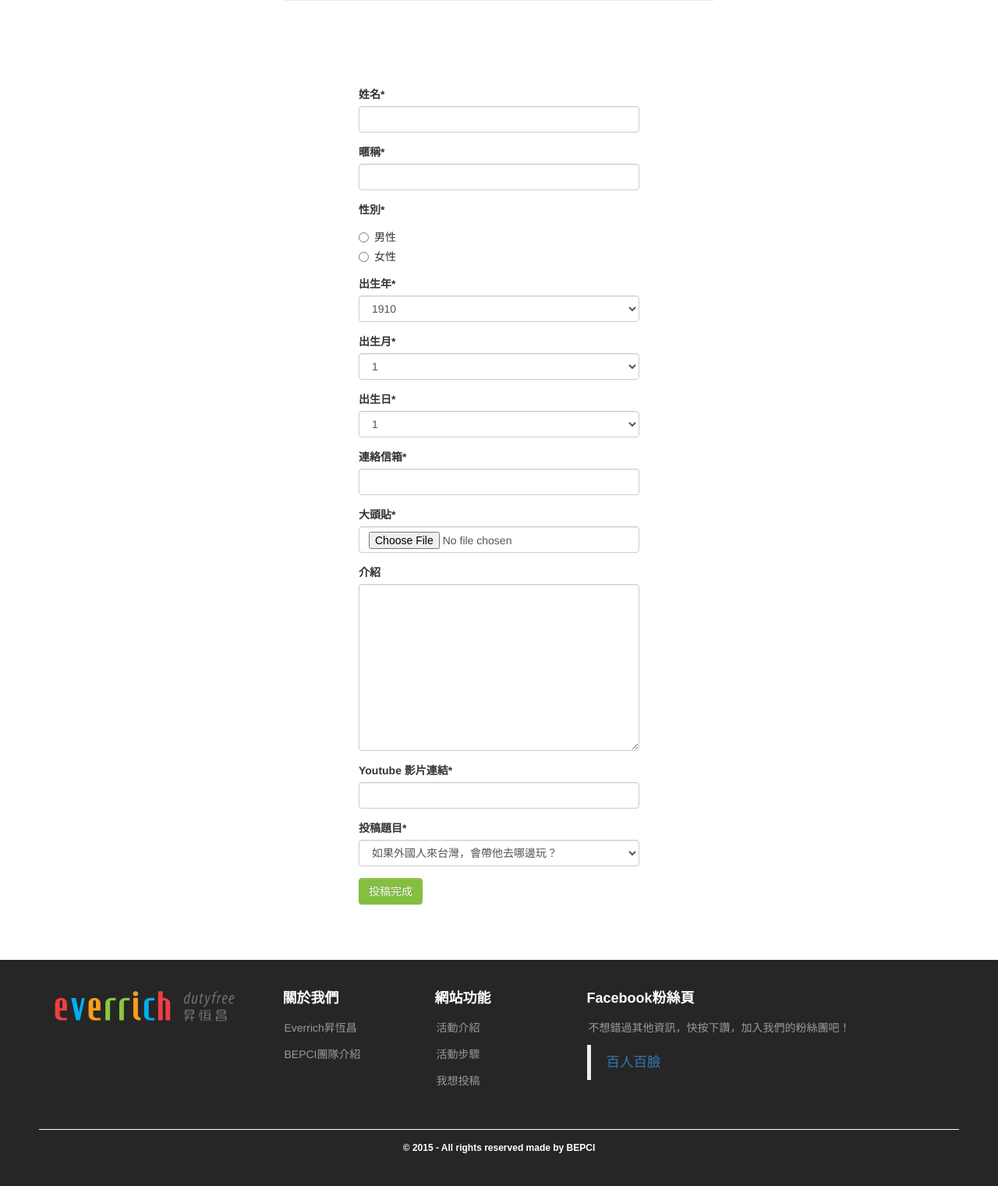
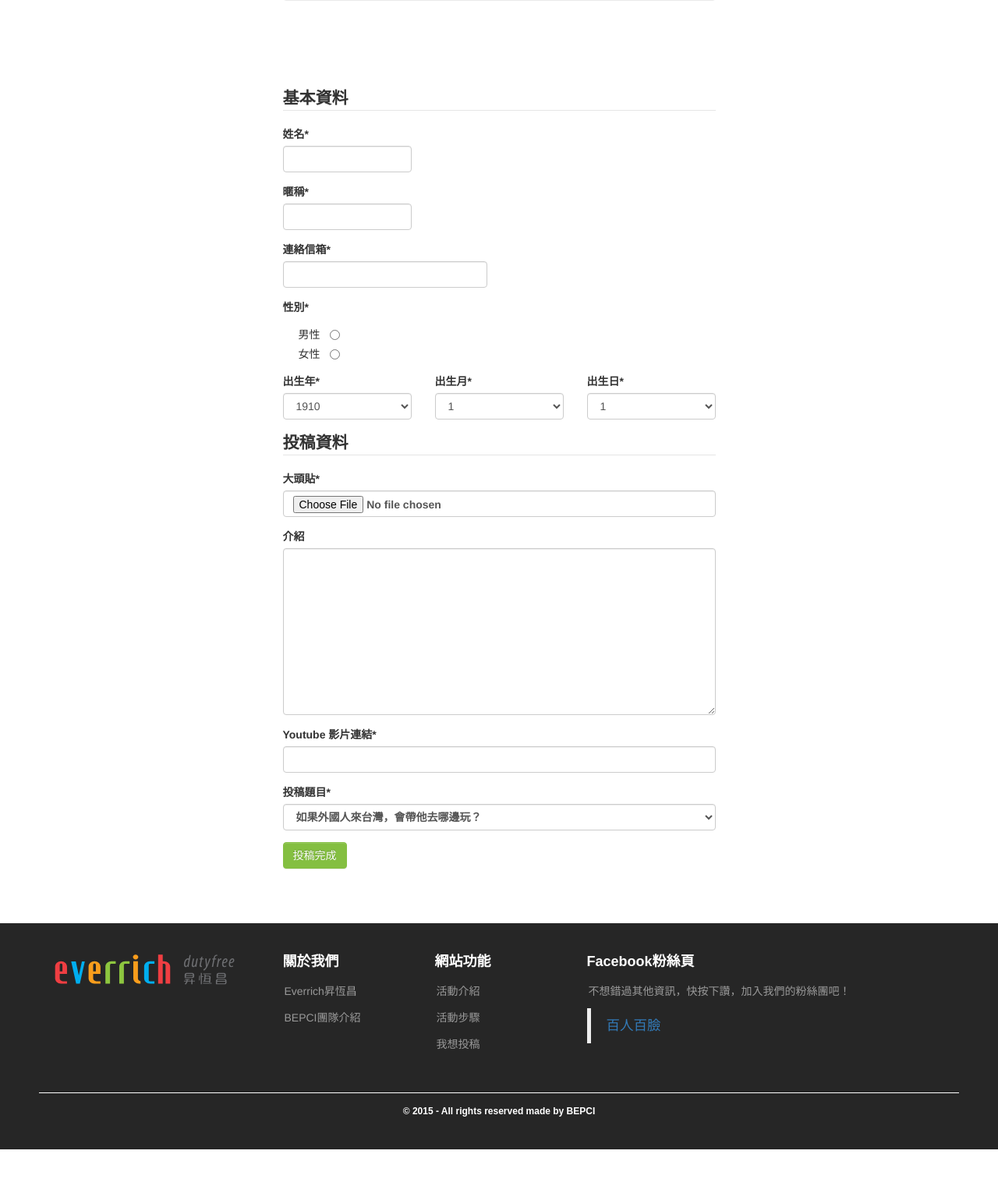
Before and after one commit to kokokuo/ygeneration100, a Django app: page /facewall/signup/ in a window 1280 px wide. Shown: the part 734-2255 px from the top of the page at 78% size. After the commit the page ends 2208 px from the top, so only its background shows below. Run offline with Django 3.2, Linux system fonts and the light colour scheme; some libraries are stand-ins or nearby versions.

Commit message:
更新表單顯示方式,客製化crispy form.

```diff
--- a/facewall/forms.py
+++ b/facewall/forms.py
@@ -3,6 +3,7 @@ from django import forms
 from .models import OnlineQuestion
 from crispy_forms.helper import FormHelper
 from crispy_forms.layout import Layout,Field, Fieldset, Div, MultiField, Submit
+from crispy_forms.bootstrap import AppendedText
 import re
 
 class OnlineQuestionForm(forms.ModelForm):
@@ -29,7 +30,7 @@ class OnlineQuestionForm(forms.ModelForm):
 			'topic_num': '投稿題目'
 		}
 		widgets = {
-			'gender': forms.RadioSelect,
+			'gender': forms.RadioSelect(attrs={'style':'margin-left:40px;'}),
 			'topic_num': forms.Select(
 				choices=[
 				# 前面是值後面是顯示
@@ -46,27 +47,41 @@ class OnlineQuestionForm(forms.ModelForm):
  		# 用 FieldSet切群組
  		self.helper.layout = Layout(
  			Fieldset(
+ 				# u'基本資料',
  				'',
-	        	'name',
-	        	'nickname',
+ 				Div(
+	        		Div('name',css_class="col-md-4"),
+	        		css_class="row"
+	        	),
+	        	Div(
+	        		Div('nickname',css_class="col-md-4"),
+	        		css_class="row"
+        		),
+        		Div(
+        			Div('contact_email',css_class="col-md-6"),
+        			css_class="row"
+    			),
     		),
-    		Div('gender',),
+    		Div('gender'),
     		Fieldset(
- 				'',
-	        	'birth_year',
-	        	'birth_month',
-	        	'birth_day',
+    			# u'生日',
+    			'',
+ 				Div(
+	        		Div('birth_year',css_class="col-md-4"),
+	        		Div('birth_month',css_class="col-md-4"),
+	        		Div('birth_day',css_class="col-md-4"),
+	        		css_class="row"
+	        	)
 
     		),
-    		'contact_email',
         	'face_image',
 			'content',
 			'youtube_url',
 			'topic_num'
 		)
 		# 用index指令layout的區塊
-		# self.helper[0].wrap_together(Fieldset, u'姓名',style="font-weight: bold;")
-		# self.helper[2].wrap_together(Fieldset, u'生日',style="font-weight: bold;font-size:16px;")
+		self.helper[0].wrap_together(Fieldset, u'基本資料',style="font-weight: bold;")
+		self.helper[3:7].wrap_together(Fieldset, u'投稿資料',style="font-weight: bold;")
 		# 客製化的按鈕
  		# self.helper.add_input(Submit('submit', 'Submit'))
 
--- a/templates/facewall/add.html
+++ b/templates/facewall/add.html
@@ -67,10 +67,10 @@
 			</div>
 		</div>
 		<div class="row section_content">
-		<div class="col-md-4">
+		<div class="col-md-3">
 
 		</div>
-			<div class="col-md-4">
+			<div class="col-md-6">
 				<!-- image enctype -->
 				<form method="POST" action="{% url 'facewall_add' %}" enctype="multipart/form-data">
 					{% csrf_token %}
@@ -81,7 +81,7 @@
 				</form>
 			</div>
 		</div>
-		<div class="col-md-4"></div>
+
 	</div>
 </section>
 {% endblock %}
```
